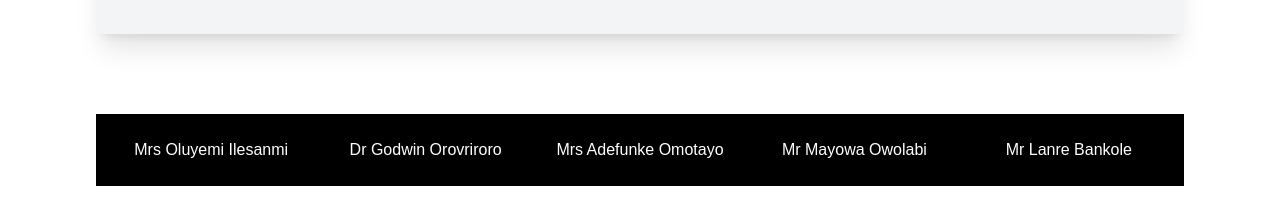
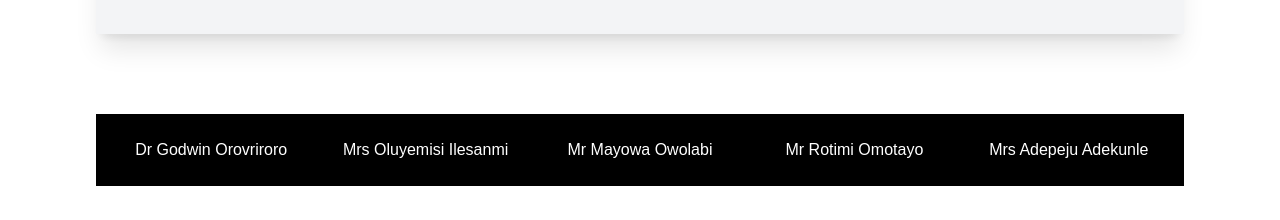
Before and after one commit to Chosen2730/lifegate, a React (Create React App) app: page /team in a window 1280 px wide. Shown: the part 1500-1720 px from the top of the page. Built offline with nearby package versions, Linux system fonts and the light colour scheme.

Commit message:
added some changes

```diff
--- a/src/Components/about.js
+++ b/src/Components/about.js
@@ -1,5 +1,5 @@
 import React from "react";
-import about from "../assets/images/about.jpeg";
+import about from "../assets/images/brief.jpeg";
 import point from "../assets/images/point.png";
 import { AnimationOnScroll } from "react-animation-on-scroll";
 import { Link } from "react-router-dom";
--- a/src/Pages/Team.js
+++ b/src/Pages/Team.js
@@ -15,12 +15,17 @@ import manage from "../assets/images/team.jpeg";
 import about from "../assets/images/about.jpeg";
 
 const Team = () => {
+	// 	DR. GODWIN OROVWIRORO
+	// MRS. OLUYEMISI ILESANMI
+	// MR. MAYOWA OWOLABI
+	// MR. ROTIMI OMOTAYO
+	// MRS. ADEPEJU ADEKUNLE
 	const teams = [
-		{ name: "Mrs Oluyemi Ilesanmi", img: ilesanmi },
 		{ name: "Dr Godwin Orovriroro", img: godwin },
-		{ name: "Mrs Adefunke Omotayo", img: omotayo },
+		{ name: "Mrs Oluyemisi Ilesanmi", img: ilesanmi },
 		{ name: "Mr Mayowa Owolabi", img: mayowa },
-		{ name: "Mr Lanre Bankole", img: bankole },
+		{ name: "Mr Rotimi Omotayo", img: omotayo },
+		{ name: "Mrs Adepeju Adekunle", img: bankole },
 	];
 	const management = [
 		{ name: "Uche Betty Chinyere", img: chinyere, position: "Head of Finance" },
```
Also changed, not shown: src/assets/images/brief.jpeg (added).
